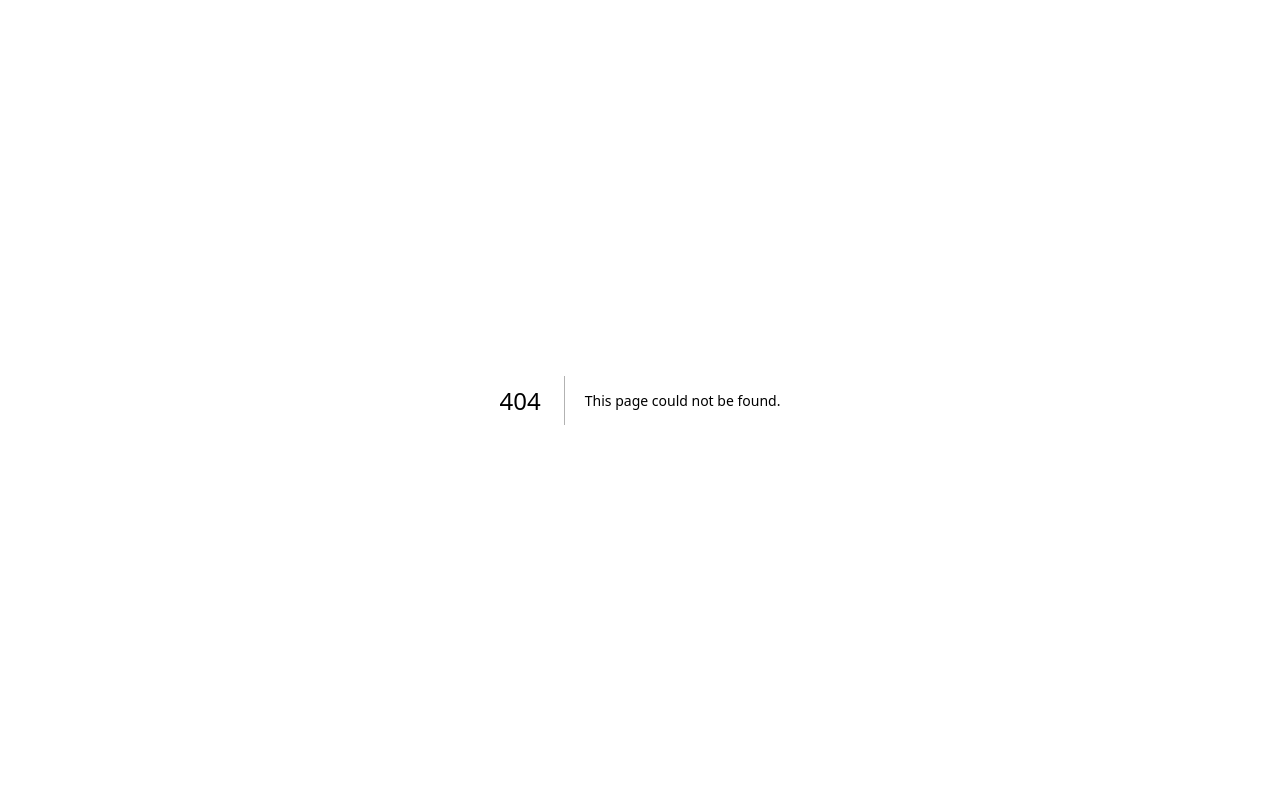
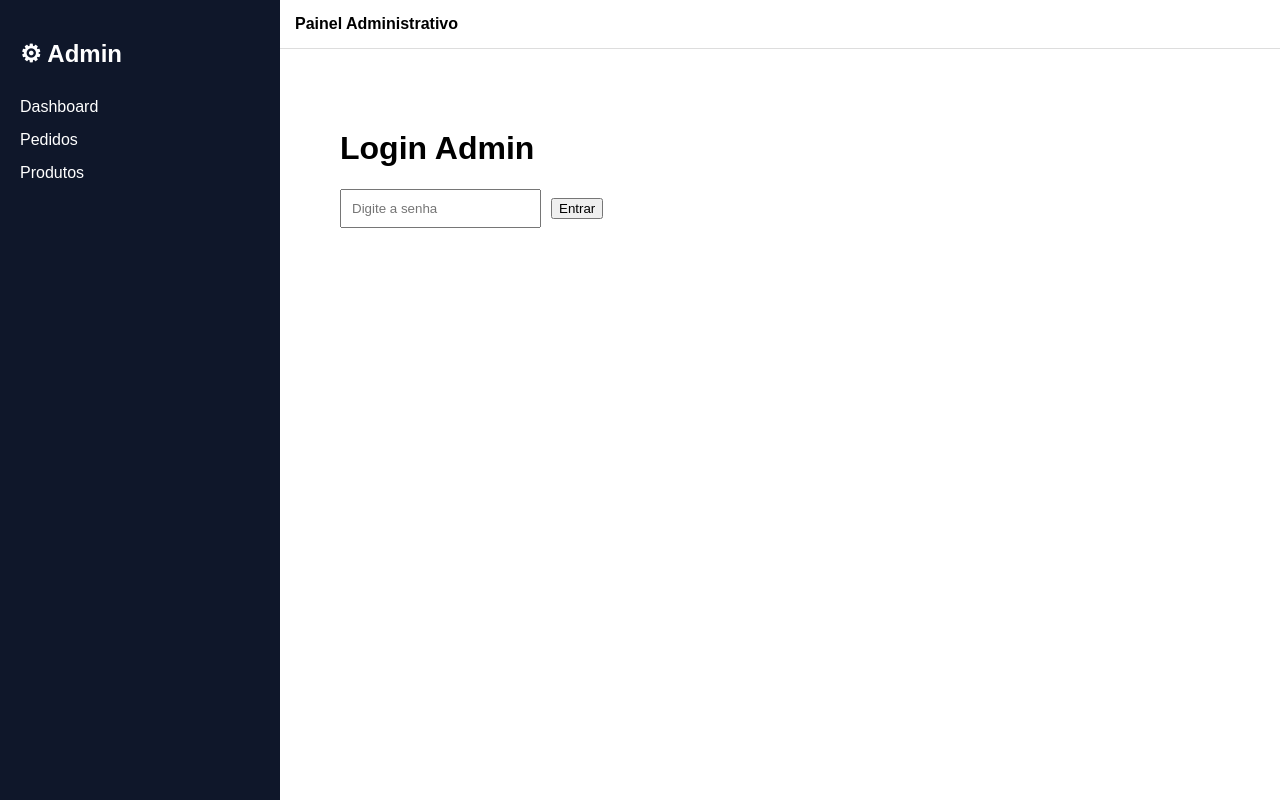
Before and after one commit to encarteproaves/encarteproaves, a Next.js app: page /admin/login in a window 1280 px wide. Before the commit this address had no page. Shown: the top 800 px of the page. Built offline with nearby package versions, Linux system fonts and the light colour scheme.

Commit message:
protege admin

```diff
--- /dev/null
+++ b/app/admin/login/page.js
@@ -0,0 +1,33 @@
+"use client";
+import { useState } from "react";
+import { useRouter } from "next/navigation";
+
+export default function LoginAdmin() {
+  const [senha, setSenha] = useState("");
+  const router = useRouter();
+
+  function entrar() {
+    if (senha === "123456") {
+      localStorage.setItem("admin_logado", "true");
+      router.push("/admin");
+    } else {
+      alert("Senha incorreta");
+    }
+  }
+
+  return (
+    <div style={{ padding: "40px" }}>
+      <h1>Login Admin</h1>
+
+      <input
+        type="password"
+        placeholder="Digite a senha"
+        value={senha}
+        onChange={(e) => setSenha(e.target.value)}
+        style={{ padding: "10px", marginRight: "10px" }}
+      />
+
+      <button onClick={entrar}>Entrar</button>
+    </div>
+  );
+}
```
Also changed, not shown: app/admin/page.js (+12 -0 lines).
